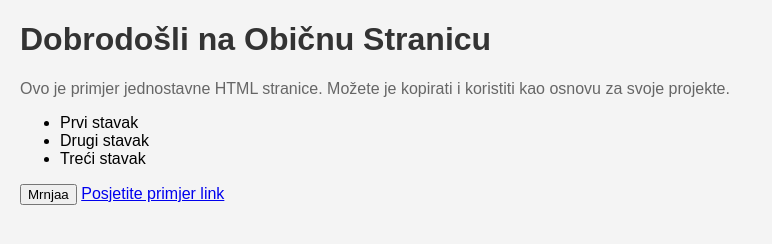
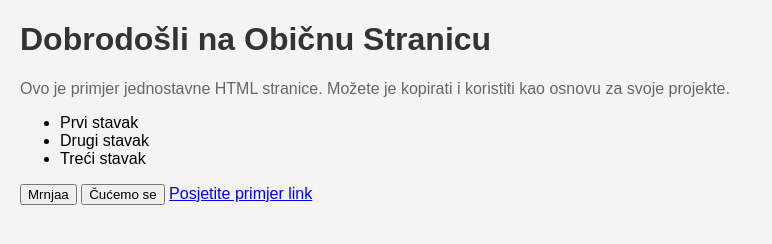
Before and after one commit to Katanica/git-test, a plain HTML site: page index.html in a window 1280 px wide. Shown: the whole page, without its empty margins (0-772 px from the left). Drawn offline with Linux system fonts and the light colour scheme.

Commit message:
Dodan gumb 'mrnja'

```diff
--- a/index.html
+++ b/index.html
@@ -31,6 +31,7 @@
         <li>Treći stavak</li>
     </ul>
     <button>Mrnjaa</button>
+    <button>Čućemo se</button>
     <a href="https://www.example.com">Posjetite primjer link</a>
 </body>
 
```
